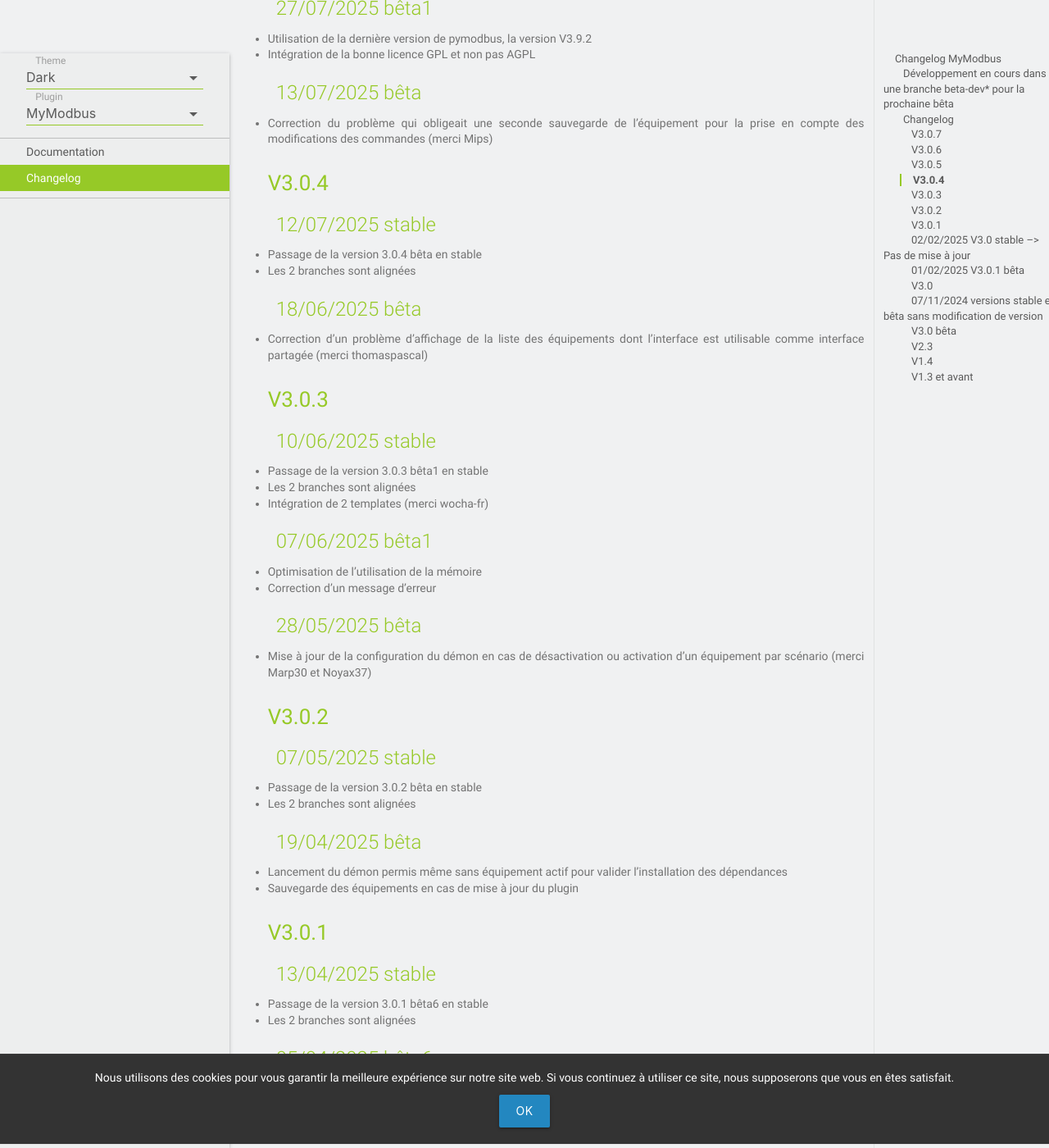
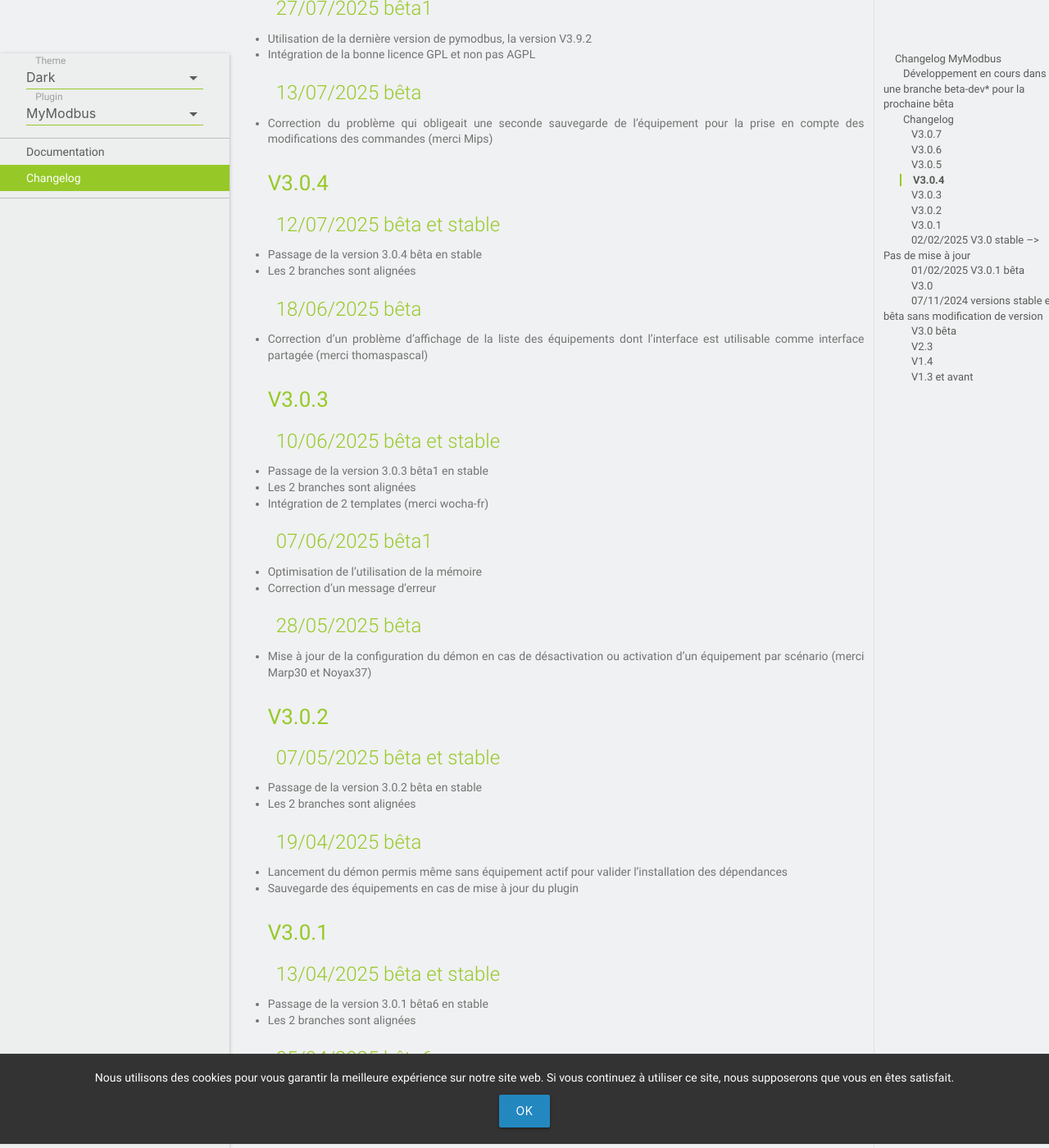
Before and after one commit to MrWaloo/jeedom-plugins-doc, a Jekyll site: the page built from docs/fr_FR/mymodbus_changelog.md, in a window 1280 px wide and 1400 px high, scrolled down 2537 px. Shown: the whole window at 82% size. Built offline with Jekyll 4.4.1, drawn with Linux system fonts in a browser that asks for light colours; emoji names are drawn with the system emoji font; our own code applies the rules of GitHub Pages for plain Markdown files; some of the changed text lies outside the part shown.

Commit message:
Update mymodbus_changelog.md

```diff
--- a/docs/fr_FR/mymodbus_changelog.md
+++ b/docs/fr_FR/mymodbus_changelog.md
@@ -8,7 +8,7 @@
 
 ### V3.0.7
 
-#### 12/01/2026 stable
+#### 12/01/2026 bêta et stable
 
 - Passage de la version 3.0.7 bêta4 en stable
 - Ajout template MARSTEK Venus E V3
@@ -40,7 +40,7 @@
 
 ### V3.0.6
 
-#### 30/11/2025 stable
+#### 30/11/2025 bêta et stable
 
 - Passage de la version 3.0.6 bêta4 en stable
 - Petite correction du template MARSTEK Venus pour la commande "Etat Inverter" (merci OlivierHa)
@@ -75,13 +75,13 @@
 
 ### V3.0.5
 
-#### 14/09/2025 stable et bêta
+#### 14/09/2025 bêta et stable
 
 - Ajout template "MARSTEK Venus" (merci à ptitdyno)
 - Pas de changement de version
 - Les 2 branches sont toujours alignées
 
-#### 01/09/2025 stable
+#### 01/09/2025 bêta et stable
 
 - Passage de la version 3.0.5 bêta3 en stable et correction de l'erreur sur la conversion des ID de commande
 - Utilisation de la dernière version de pymodbus, la version V3.11.1
@@ -115,7 +115,7 @@
 
 ### V3.0.4
 
-#### 12/07/2025 stable
+#### 12/07/2025 bêta et stable
 
 - Passage de la version 3.0.4 bêta en stable
 - Les 2 branches sont alignées
@@ -126,7 +126,7 @@
 
 ### V3.0.3
 
-#### 10/06/2025 stable
+#### 10/06/2025 bêta et stable
 
 - Passage de la version 3.0.3 bêta1 en stable
 - Les 2 branches sont alignées
@@ -143,7 +143,7 @@
 
 ### V3.0.2
 
-#### 07/05/2025 stable
+#### 07/05/2025 bêta et stable
 
 - Passage de la version 3.0.2 bêta en stable
 - Les 2 branches sont alignées
@@ -155,7 +155,7 @@
 
 ### V3.0.1
 
-#### 13/04/2025 stable
+#### 13/04/2025 bêta et stable
 
 - Passage de la version 3.0.1 bêta6 en stable
 - Les 2 branches sont alignées
```
